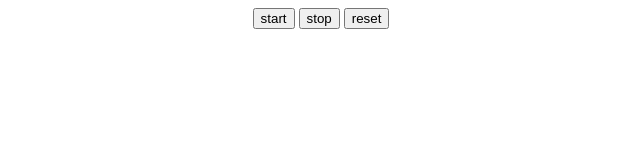
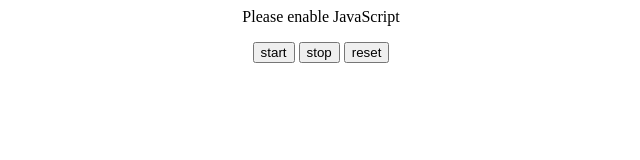
Before and after one commit to orenzikun722/stopwatch, a plain HTML site: page index.html in a window 1280 px wide. Shown: the whole page, without its empty margins (319-959 px from the left). Drawn offline with Linux system fonts and the light colour scheme.

Commit message:
Update index.html

```diff
--- a/index.html
+++ b/index.html
@@ -4,12 +4,13 @@
   </head>
   <body>
     <center>
-      <p id="time">
+      <p id="time">Please enable JavaScript</p>
       <button onclick="start()" id="start">start</button>
       <button onclick="stop()" id="stop">stop</button>
       <button onclick="reset()" id="reset">reset</button>
     </center>
     <script type="text/javascript">
+      document.getElememtById('time').innerText = '00:00:00.000';
       var stats = 0;
 
       function start() {
```
